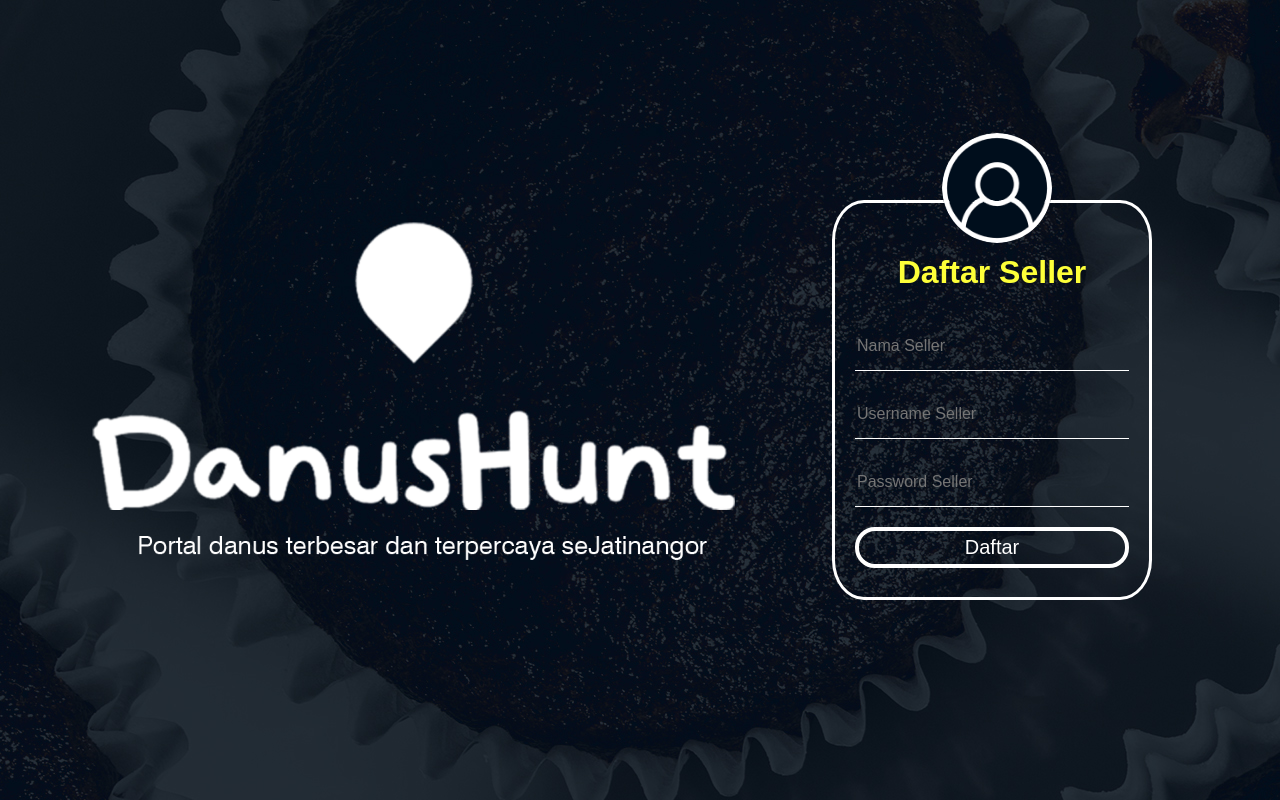
After one commit to davidfim/DanusHunt, a PHP site: page /daftarseller.html in a window 1280 px wide. The commit adds this page. Run offline with PHP 8.4, Linux system fonts and the light colour scheme.

Commit message:
nambahin nama buat back end

```diff
--- /dev/null
+++ b/daftarseller.html
@@ -0,0 +1,20 @@
+<html>
+<head>
+	<meta charset="UTF-8">
+	<title>Daftar Seller DanusHunt</title>
+	<link rel="stylesheet" type="text/css" href="assets/css/style.css" />
+</head>
+<body background="images/bglogin.jpg">
+	<img class="loginlogo"src="images/loginlogo.png">
+	<div class="daftarbox" style="height: 400px; position: absolute; top: 25%;">
+		<img src="images/avatar.png" class="avatar">
+		<h1>Daftar Seller</h1>
+		<form>
+			<input type="text" name="NamaSeller" placeholder="Nama Seller">
+			<input type="text" name="UsernameSeller" placeholder="Username Seller">
+			<input type="password" name="PasswordSeller" placeholder="Password Seller">
+			<input type="submit" name="" value="Daftar">
+		</form>
+	</div>
+</body>
+</html>
```
Also changed, not shown: assets/css/style.css (+0 -79 lines), daftar.html (deleted, +0 -22 lines), daftarhunter.html (added, +22 -0 lines).
